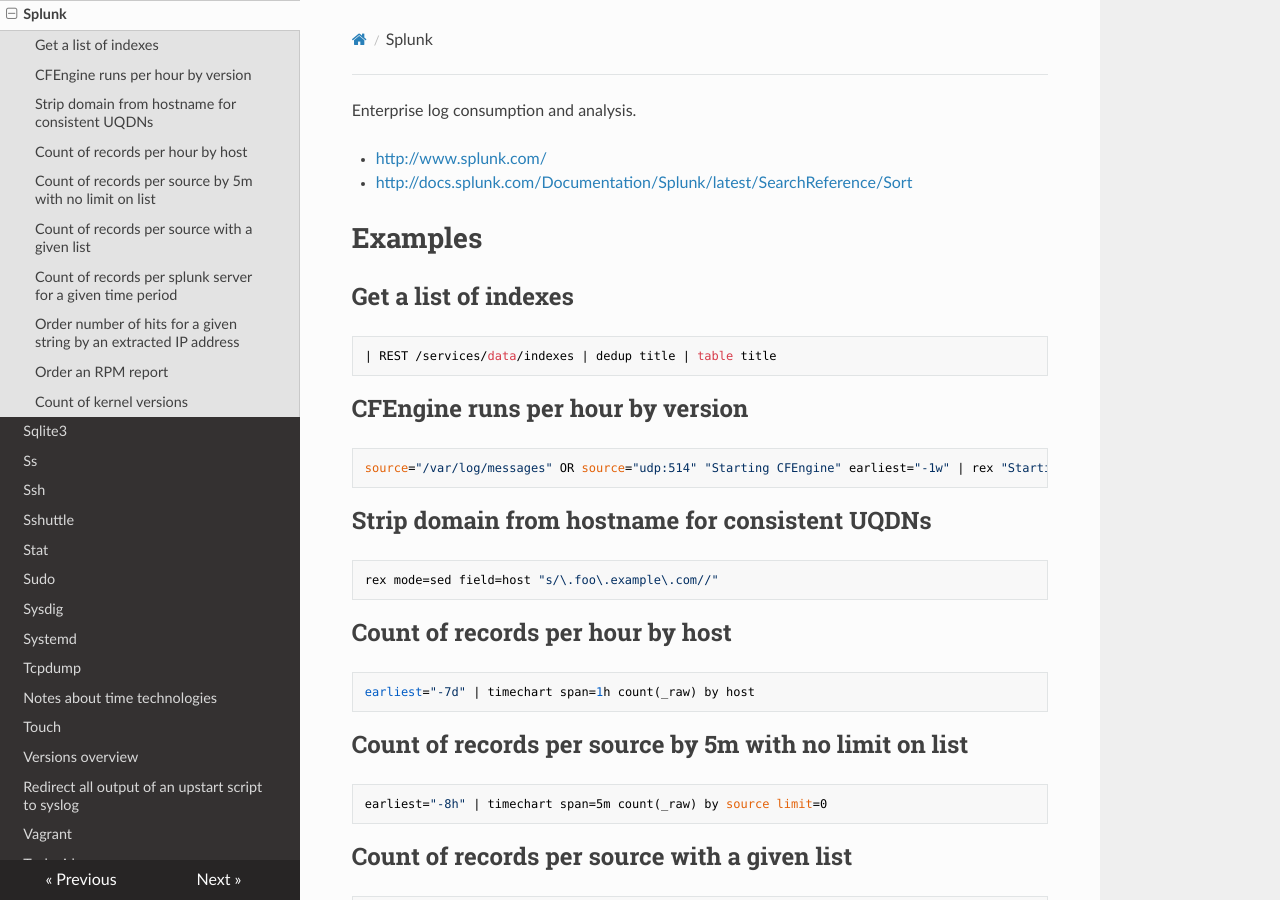
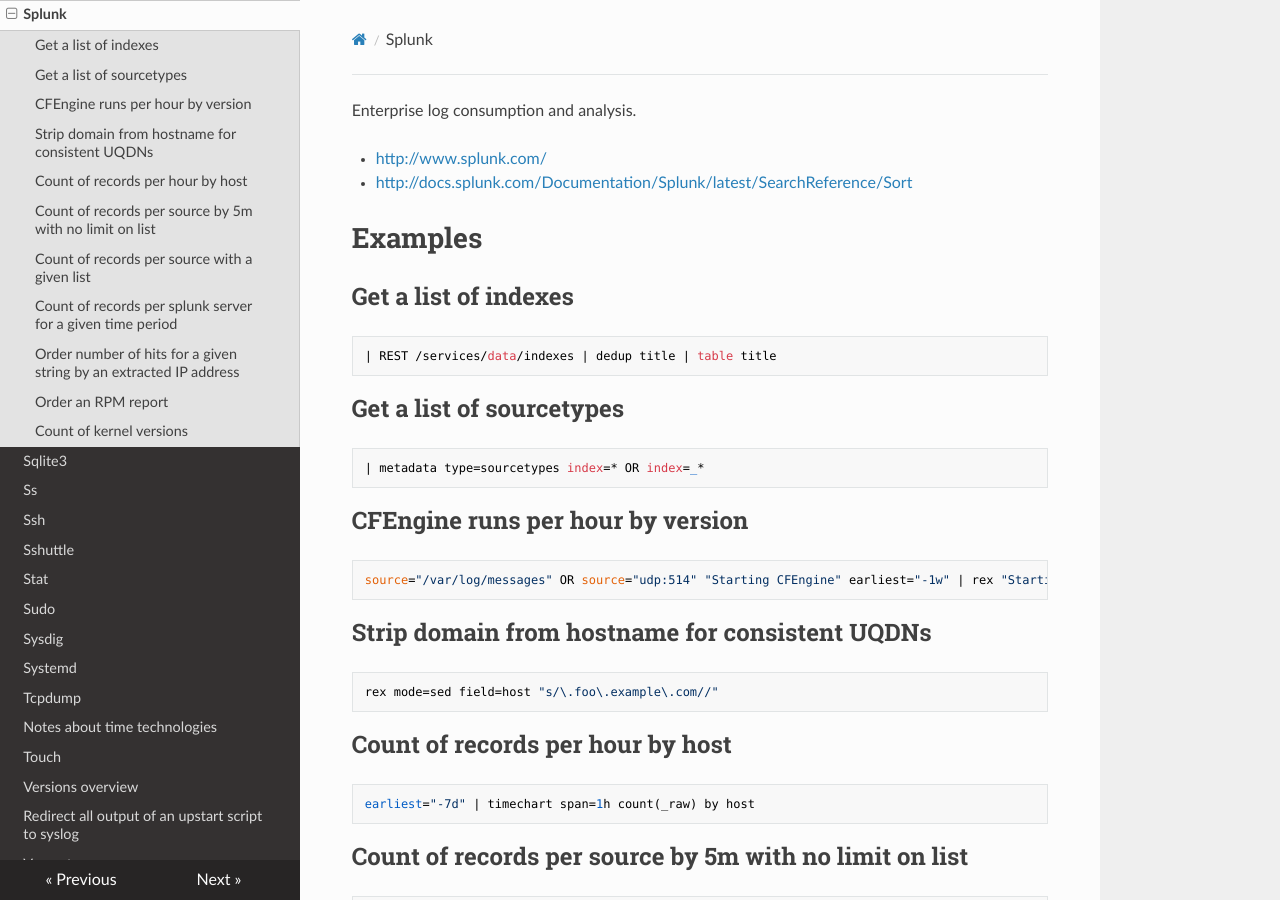
Before and after one commit to lando-cal/tech-notes, an MkDocs documentation site: the page built from docs/splunk.md, in a window 1280 px wide and 900 px high. Built offline with MkDocs 1.6.1, drawn with Linux system fonts in a browser that asks for light colours; nearby versions of some CDN libraries.

Commit message:
Add sourcetypes

````diff
--- a/docs/splunk.md
+++ b/docs/splunk.md
@@ -9,6 +9,12 @@ Enterprise log consumption and analysis.
 
 ```
 | REST /services/data/indexes | dedup title | table title
+```
+
+## Get a list of sourcetypes
+
+```
+| metadata type=sourcetypes index=* OR index=_*
 ```
 
 ## CFEngine runs per hour by version
````
